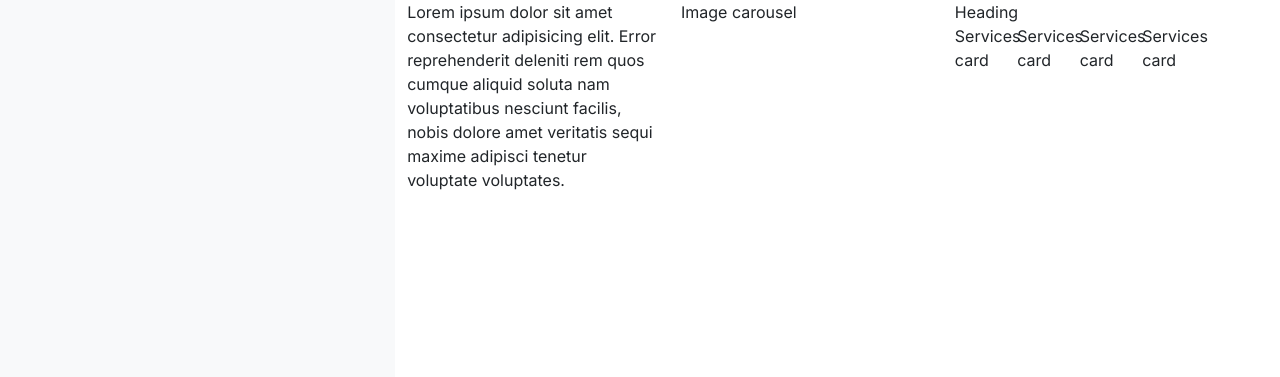
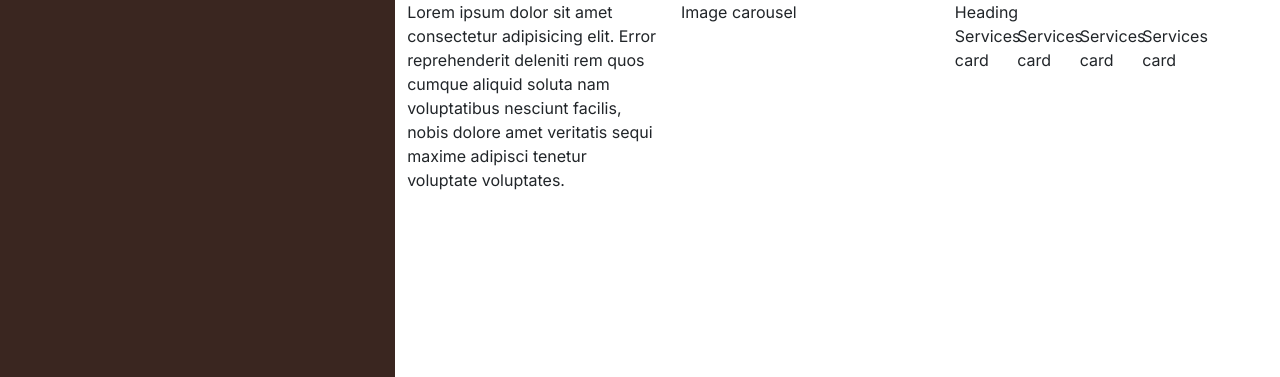
Before and after one commit to stillprocrastinating/UDP5WA4CF-TU_boardwalk_games, a plain HTML site: page index.html in a window 1280 px wide. Shown: the top 377 px of the page. Drawn offline with nearby package versions, Linux system fonts and the light colour scheme; a web font is replaced by a local one.

Commit message:
Add #navbar

```diff
--- a/assets/css/style.css
+++ b/assets/css/style.css
@@ -25,3 +25,10 @@ h1, h2, h3 {
 .sub-heading-color {
     color: var(--highlight-color);
 }
+
+
+/* nav */
+
+#navbar {
+    background-color: var(--primary-color);
+}
```
Also changed, not shown: index.html (+1 -1 lines).
